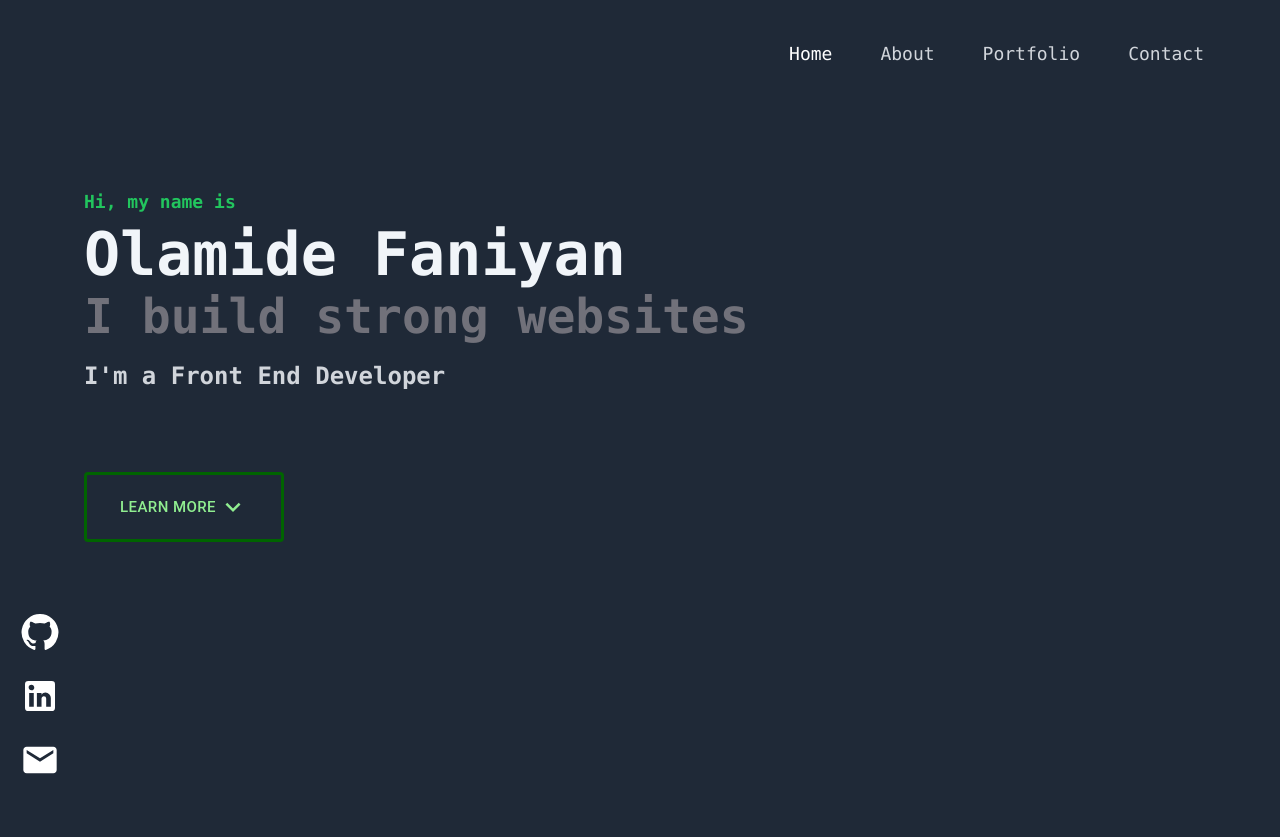
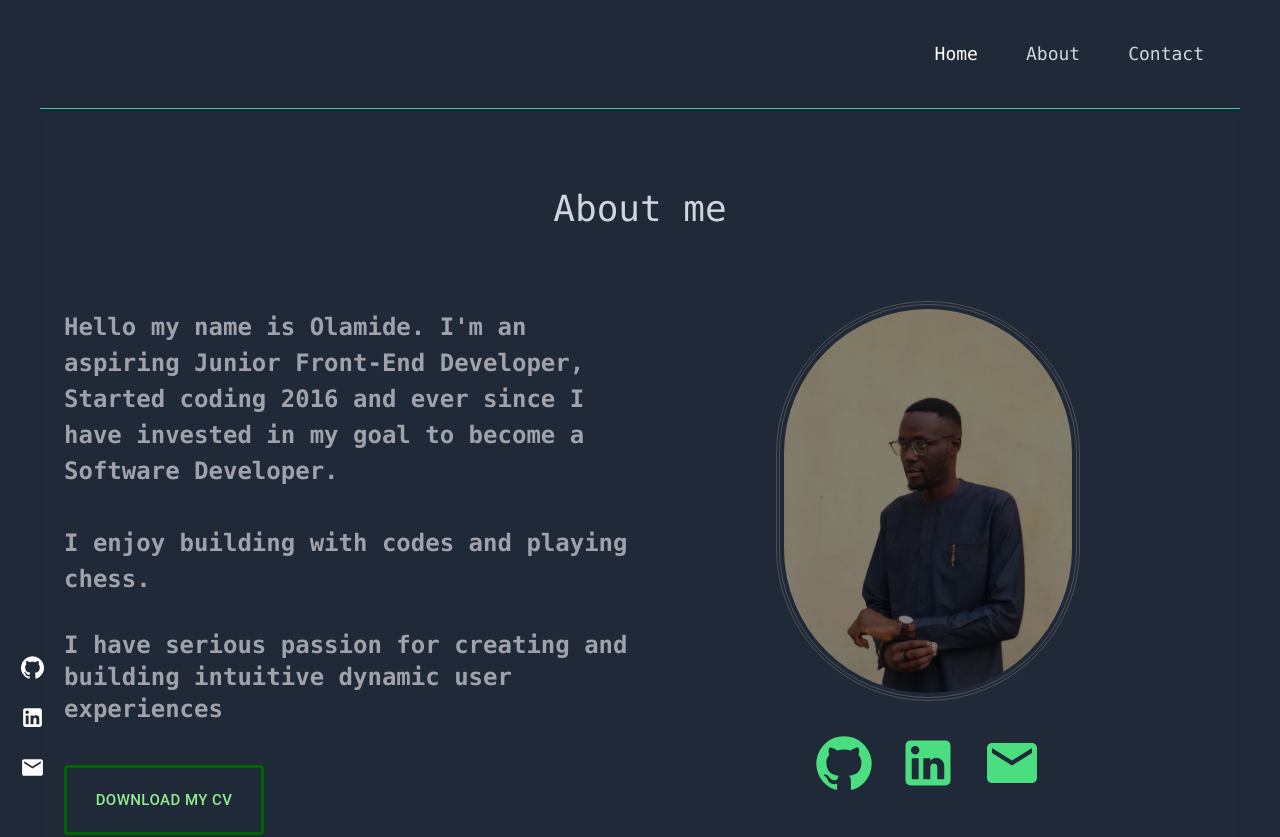
Before and after one commit to Pajimo/olamidefaniyan, a React (Create React App) app: page /about in a window 1280 px wide. Shown: the top 837 px of the page. Built offline with nearby package versions, Linux system fonts and the light colour scheme.

Commit message:
minor fixes

```diff
--- a/src/App.js
+++ b/src/App.js
@@ -9,6 +9,8 @@ import Contact from "./components/Contact";
 import GitHubIcon from "@mui/icons-material/GitHub";
 import LinkedInIcon from "@mui/icons-material/LinkedIn";
 import EmailIcon from "@mui/icons-material/Email";
+import { Route, Routes } from "react-router";
+import ErrorPage from './components/ErrorPage';
 
 // ATTENTION!!!!!!!!!!
 
@@ -17,23 +19,25 @@ function App() {
     <div>
       <div className="bg-gray-800 relative pb-10">
         <Header />
-        <Home id="home"/>
-        <About id="about"/>
-        <Portfolio id="portfolio"/>
-        <Contact id="contact"/>
+        <Routes>
+          <Route path="/" element={<div><Home /> <Portfolio /></div>} />
+          <Route path="/about" element={<About />} />
+          <Route path="/contact" element={<Contact />} />
+          <Route path="*" element={<ErrorPage />} />
+        </Routes>
         <div class="md:fixed md:bottom-0 md:left-0 text-white md:m-5 ">
           <div className=" flex md:flex-col space-y-6 md:visible invisible">
             <a href="https://github.com/Pajimo" _target>
-              <GitHubIcon style={{ fontSize: 40 }} />
+              <GitHubIcon style={{ fontSize: 25 }} />
             </a>
             <a
               href="https://www.linkedin.com/in/olamide-faniyan-30ab7422b/"
               _target
             >
-              <LinkedInIcon style={{ fontSize: 40 }} />
+              <LinkedInIcon style={{ fontSize: 25 }} />
             </a>
             <a href="mailto:faniyanolamide@gmail.com" _target>
-              <EmailIcon style={{ fontSize: 40 }} />
+              <EmailIcon style={{ fontSize: 25 }} />
             </a>
           </div>
         </div>
--- /dev/null
+++ b/src/components/ErrorPage.jsx
@@ -0,0 +1,5 @@
+const ErrorPage = () =>{
+    return (<div></div>)
+}
+
+export default ErrorPage
--- a/src/components/Header.jsx
+++ b/src/components/Header.jsx
@@ -1,6 +1,7 @@
 import React, { useState } from "react";
 import Container from "@mui/material/Container";
 import { Transition } from "@headlessui/react";
+import { Link } from "react-router-dom";
 
 const Header = () => {
   const [isOpen, setIsOpen] = useState(false);
@@ -12,33 +13,27 @@ const Header = () => {
             <div className="flex ">
               <div className="hidden md:block">
                 <div className="ml-10 space-x-6">
-                  <a
-                    href="#home"
+                  <Link
+                    to="/"
                     className=" hover:bg-gray-700 text-white px-3 py-2 rounded-md text-lg font-medium hover:border-b-2 border-green-500"
                   >
                     Home
-                  </a>
+                  </Link>
 
-                  <a
-                    href="#about"
+                  <Link
+                    to='/about'
                     className="text-gray-300 hover:bg-gray-700 hover:text-white px-3 py-2 rounded-md text-lg font-medium hover:border-b-2 border-green-500"
                   >
                     About
-                  </a>
+                  </Link>
 
-                  <a
-                    href="#portfolio"
-                    className="text-gray-300 hover:bg-gray-700 hover:text-white px-3 py-2 rounded-md text-lg font-medium hover:border-b-2 border-green-500"
-                  >
-                    Portfolio
-                  </a>
 
-                  <a
-                    href="#contact"
+                  <Link
+                    to='/contact'
                     className="hover:border-b-2 border-green-500 text-gray-300 hover:bg-gray-700 hover:text-white px-3 py-2 rounded-md text-lg font-medium"
                   >
                     Contact
-                  </a>
+                  </Link>
                 </div>
               </div>
             </div>
@@ -101,33 +96,26 @@ const Header = () => {
           {(ref) => (
             <div className="md:hidden" id="mobile-menu">
               <div ref={ref} className="px-2 pt-2 pb-3 space-y-1 sm:px-3">
-                <a
-                  href="#"
+                <Link
+                  to="/"
                   className="hover:bg-gray-700 text-white block px-3 py-2 rounded-md text-lg font-medium hover:border-b-2 border-green-500"
                 >
                   Home
-                </a>
+                </Link>
 
-                <a
-                  href="#"
+                <Link
+                  to='/about'
                   className="text-gray-300 hover:bg-gray-700 hover:text-white block px-3 py-2 rounded-md text-lg font-medium hover:border-b-2 border-green-500"
                 >
                   About
-                </a>
+                </Link>
 
-                <a
-                  href="#"
-                  className="text-gray-300 hover:bg-gray-700 hover:text-white block px-3 py-2 rounded-md text-lg font-medium hover:border-b-2 border-green-500"
-                >
-                  Projects
-                </a>
-
-                <a
-                  href="#"
+                <Link
+                  to='/contact'
                   className="text-gray-300 hover:bg-gray-700 hover:text-white block px-3 py-2 rounded-md text-lg font-medium hover:border-b-2 border-green-500"
                 >
                   Contact
-                </a>
+                </Link>
               </div>
             </div>
           )}
--- a/src/components/Home.jsx
+++ b/src/components/Home.jsx
@@ -13,7 +13,7 @@ const Home = () => {
               Olamide Faniyan
             </div>
             <div className="md:text-5xl text-4xl pt-2 font-bold text-zinc-500">
-              I build strong websites{" "}
+              I build <i>inviolable</i> websites{" "}
             </div>
             <div className="md:text-2xl text-lg pt-5">
               I'm a Front End Developer{" "}
--- a/src/index.js
+++ b/src/index.js
@@ -1,11 +1,17 @@
 import React from "react";
 import ReactDOM from "react-dom";
+import { BrowserRouter } from "react-router-dom";
 import "./index.css";
 import App from "./App";
+import About from "./components/About";
+import Portfolio from "./components/portfoilio";
+import Contact from "./components/Contact";
 
 ReactDOM.render(
-  <React.StrictMode>
-    <App />
-  </React.StrictMode>,
+  <BrowserRouter>
+    <React.StrictMode>
+      <App />
+    </React.StrictMode>
+  </BrowserRouter>,
   document.getElementById("root")
 );
```
